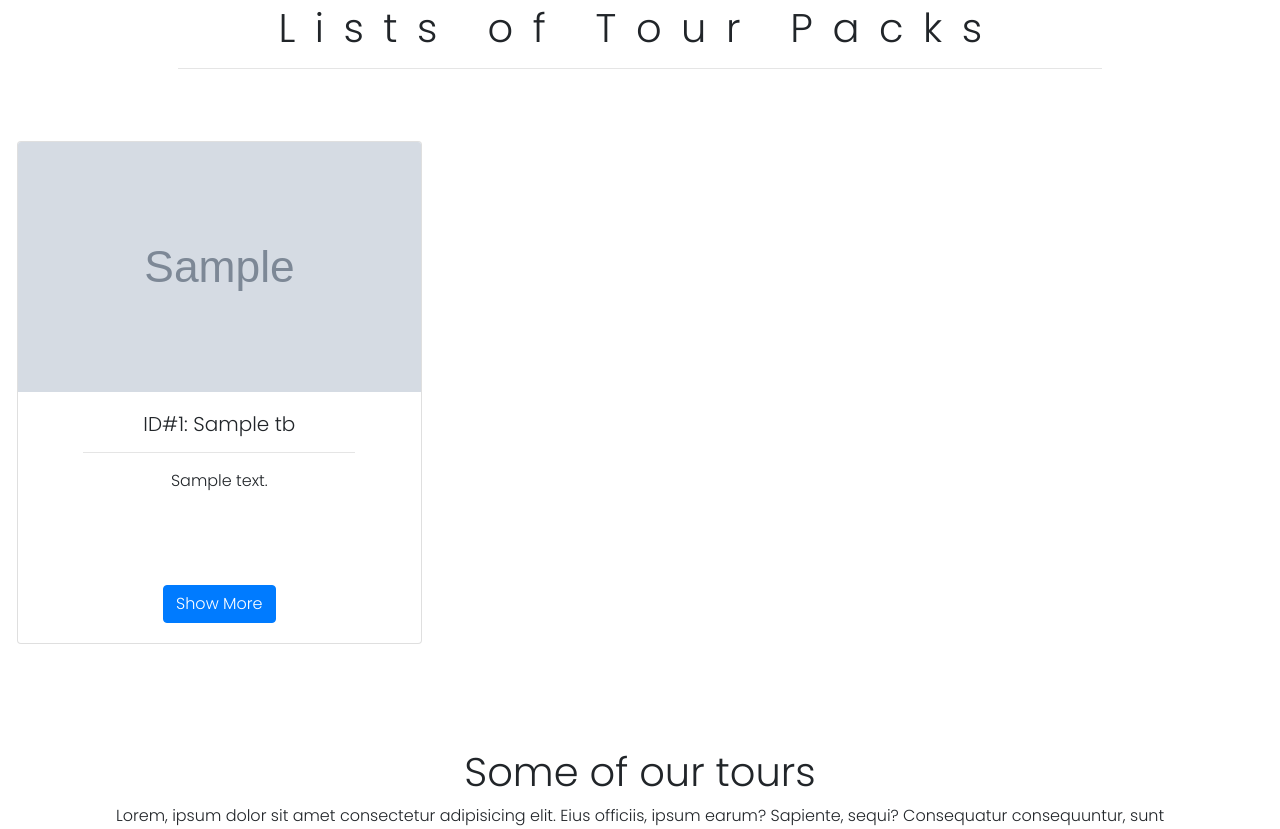
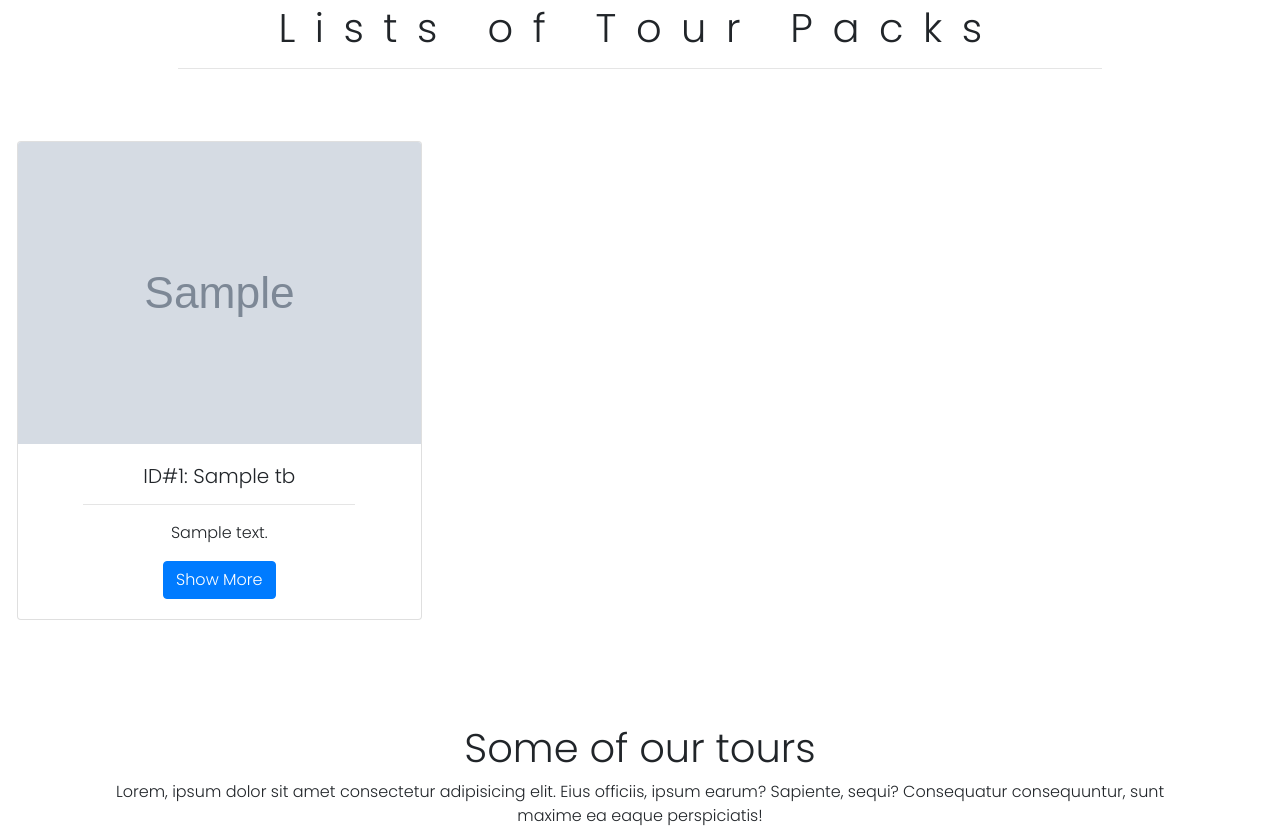
Before and after one commit to kezh97/dreamland_prop_CR, a PHP site: page /main_tours.php in a window 1280 px wide. Shown: the part 479-1308 px from the top of the page. Run offline with PHP 8.4, Linux system fonts and the light colour scheme; tables that the repository leaves empty or names only in its code hold one stand-in row (values such as "Sample post"); grey boxes marked "Sample" are stand-in pictures; some libraries are stand-ins or nearby versions.

Commit message:
Update comp_tours_list.php

```diff
--- a/DREAMLAND-php-V2.7/comp_tours_list.php
+++ b/DREAMLAND-php-V2.7/comp_tours_list.php
@@ -8,13 +8,13 @@ $result_general = $conn -> query($query_join);
 if (mysqli_num_rows($result_general) > 0) {
 	while ($row =  mysqli_fetch_array($result_general)) {
 ?>
-		<div class="outer-tours-packs-card col-lg-4 col-md-6 p-2">
-				<div class="tours-packs-card card">
+		<div class="outer-global-card col-lg-4 col-md-6 p-2">
+				<div class="global-card card">
 					<img src="<?php  echo $row["tour_img_repo_path"];?>" class="card-img-top" alt="...">
 	  				<div class="card-body">
 	    				<h5 class="card-title">ID#<?php echo $row['tour_id'] ?>: <?php  echo $row["tour_name"]; ?></h5>
 	    				<hr class="w-75 mx-auto">
-	    				<p class="card-text" style="height: 100px;"><?php echo $row['tour_description'] ?></p>
+	    				<p class="card-text"><?php echo $row['tour_description'] ?></p>
 	    				<button type="button" data-id="<?php echo $row['tour_id'] ?>" class="boton_tour btn btn-primary" data-bs-toggle="modal" data-bs-target="#tour_modal">Show More</button>
 	  				</div>
 	  			</div>
```
